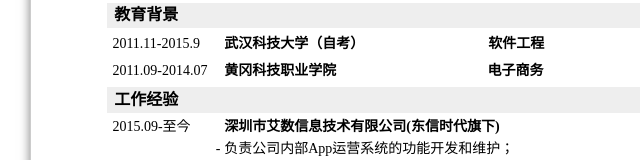
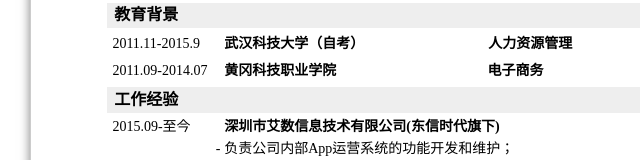
Before and after one commit to MrLuoWeb/Resume, a plain HTML site: page index.html in a window 1280 px wide. Shown: the part 456-616 px from the top of the page, 212-852 px from the left. Drawn offline with Linux system fonts and the light colour scheme.

Commit message:
Update index.html

```diff
--- a/index.html
+++ b/index.html
@@ -363,7 +363,7 @@
             <pre style="min-height: 10.5pt; margin: 0.75mm 0.0mm 0.75mm 0.5mm;"><span class="SimSun" style="font-size: 10.5pt; color: #000000; background-color: transparent; font-weight: bold; font-style: normal; text-decoration: none; line-height: 1.0;">武汉科技大学（自考）</span></pre>
         </td><td class="cell border_box" style="width: 21.65%; background-color: transparent; text-align: left; vertical-align: middle; border-top: 0.75pt none #444444; border-right: 0.75pt none #444444; border-bottom: 0.75pt none #444444; border-left: 0.75pt none #444444;">
             <input type="hidden" name="key" value="major"/>
-            <pre style="min-height: 10.5pt; margin: 0.75mm 0.0mm 0.75mm 1.0mm;"><span class="SimSun" style="font-size: 10.5pt; color: #000000; background-color: transparent; font-weight: bold; font-style: normal; text-decoration: none; line-height: 1.15;">软件工程</span></pre>
+            <pre style="min-height: 10.5pt; margin: 0.75mm 0.0mm 0.75mm 1.0mm;"><span class="SimSun" style="font-size: 10.5pt; color: #000000; background-color: transparent; font-weight: bold; font-style: normal; text-decoration: none; line-height: 1.15;">人力资源管理</span></pre>
         </td><td class="cell border_box" style="width: auto; background-color: transparent; text-align: right; vertical-align: middle; border-top: 0.75pt none #444444; border-right: 0.75pt none #444444; border-bottom: 0.75pt none #444444; border-left: 0.75pt none #444444;">
             <input type="hidden" name="key" value="degree"/>
             <pre style="min-height: 10.5pt; margin: 0.75mm 1.5mm 0.75mm 1.0mm;"><span class="SimSun" style="font-size: 10.5pt; color: #000000; background-color: transparent; font-weight: normal; font-style: normal; text-decoration: none; line-height: 1.15;">本科</span></pre>
```
